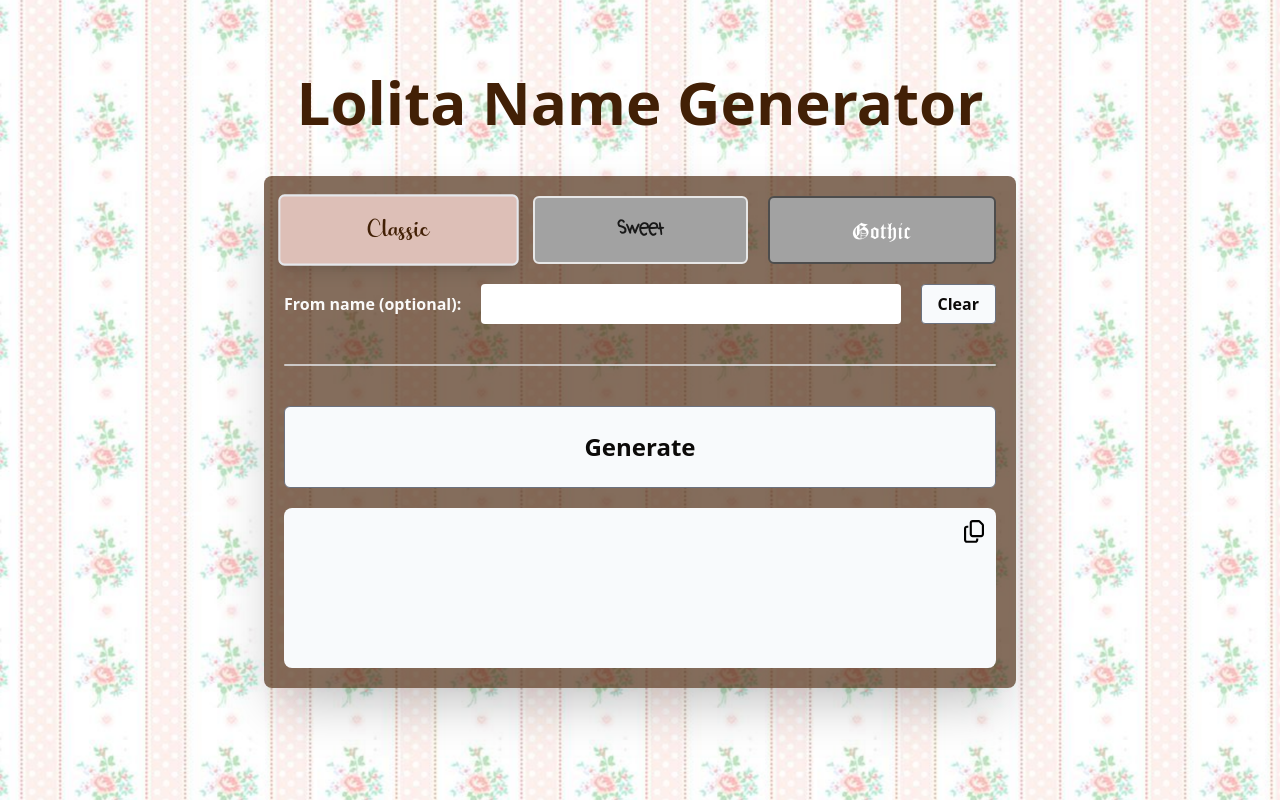
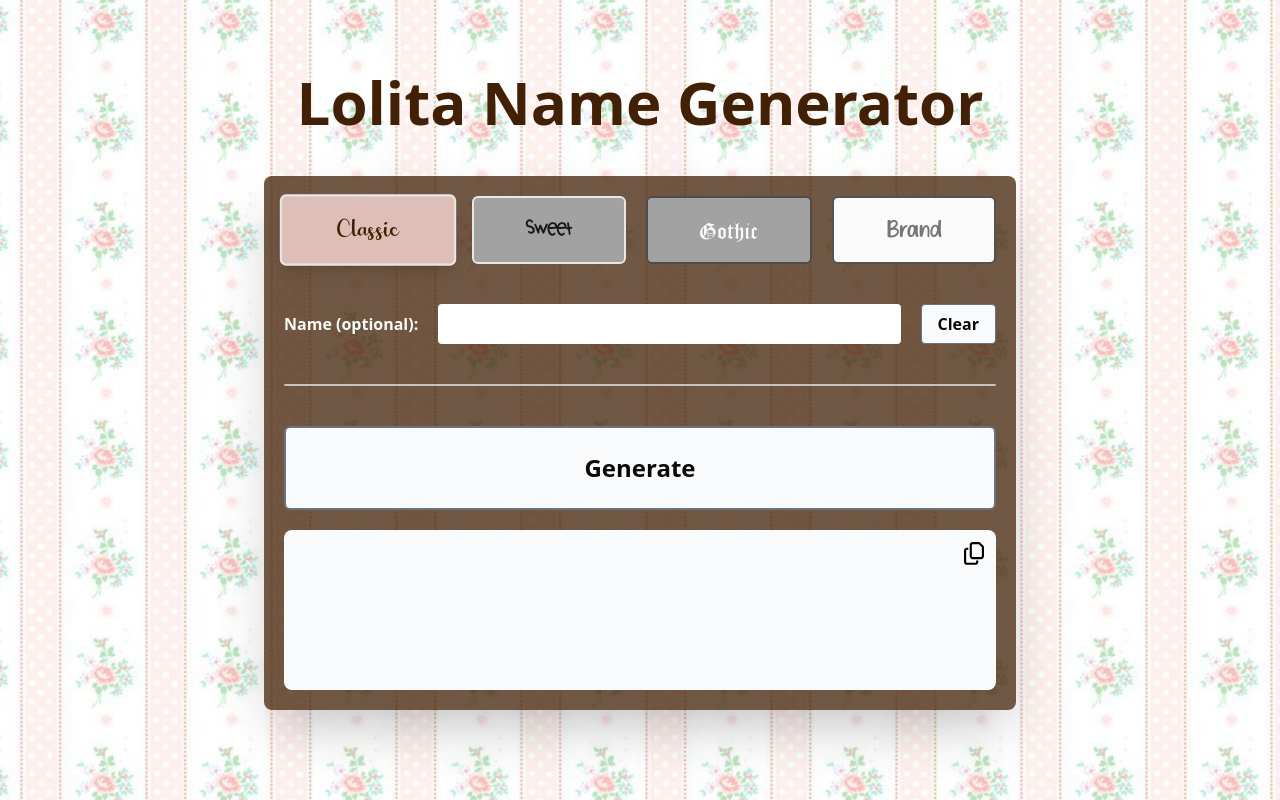
Before and after one commit to Yintzu/LolitaNameGenerator, a React (Vite) app: page / in a window 1280 px wide. Built offline with nearby package versions, Linux system fonts and the light colour scheme; the HTML template or start-up script is replaced by a standard one.

Commit message:
Added brand button

```diff
--- a/src/App.tsx
+++ b/src/App.tsx
@@ -2,6 +2,7 @@ import { useRef, useState } from "react"
 import ModeButton from "./components/Buttons/ModeButtons"
 import GenerateButton from "./components/Buttons/GenerateButton"
 import {
+  brandWords,
   classicLolitaWords,
   gothicLolitaWords,
   sweetLolitaWords,
@@ -14,6 +15,7 @@ enum Mode {
   Classic = "classic",
   Sweet = "sweet",
   Gothic = "gothic",
+  Brand = "brand",
 }
 
 const modeMap = {
@@ -38,6 +40,13 @@ const modeMap = {
     textColor: "text-stone-50",
     bgColor: "bg-black",
   },
+  [Mode.Brand]: {
+    words: brandWords,
+    bg: "bg-brand",
+    anim: "animate-bgPan-brand",
+    textColor: "text-cyan-600",
+    bgColor: "bg-cyan-600",
+  },
 }
 
 function App() {
@@ -45,6 +54,8 @@ function App() {
   const [result, setResult] = useState("")
   const [name, setName] = useState("")
   const resultRef = useRef<HTMLDivElement>(null)
+  const resultTextRef = useRef<HTMLSpanElement>(null)
+  const [key, setKey] = useState(0)
 
   const copyResultToClipboardAsImage = async () => {
     try {
@@ -95,6 +106,10 @@ function App() {
       wordArray.push(newWord)
     }
     setResult(wordArray.join(" "))
+
+    if (!resultTextRef.current) return
+    resultTextRef.current.style.animationName = "pop-in"
+    setKey((prevKey) => prevKey + 1)
   }
 
   return (
@@ -112,9 +127,9 @@ function App() {
           Lolita Name Generator
         </h1>
         <div
-          className={`rounded-lg bg-opacity-65 p-5 shadow-2xl ${modeMap[mode].bgColor} flex w-full flex-col gap-10`}
+          className={`rounded-lg bg-opacity-75 p-5 shadow-2xl ${modeMap[mode].bgColor} flex w-full flex-col gap-10`}
         >
-          <div className="flex flex-col gap-5">
+          <div className="flex flex-col gap-10">
             <div id="modeButtons" className="flex w-full gap-5">
               <ModeButton
                 id="classic"
@@ -136,14 +151,22 @@ function App() {
                 id="gothic"
                 onClick={() => setMode(Mode.Gothic)}
                 isSelected={mode === Mode.Gothic}
-                className={`border-blue-700 bg-black text-white ${modeMap[Mode.Gothic].textColor} font-gothic`}
+                className={`border-blue-700 bg-black ${modeMap[Mode.Gothic].textColor} font-gothic`}
               >
                 Gothic
+              </ModeButton>
+              <ModeButton
+                id="brand"
+                onClick={() => setMode(Mode.Brand)}
+                isSelected={mode === Mode.Brand}
+                className={`border-pink-600 bg-slate-50 ${modeMap[Mode.Brand].textColor} font-brand`}
+              >
+                Brand
               </ModeButton>
             </div>
             <div className="flex items-center gap-5">
               <span className="font-semibold text-stone-50">
-                From name (optional):
+                Name (optional):
               </span>
               <input
                 type="text"
@@ -152,7 +175,7 @@ function App() {
                 value={name}
               />
               <button
-                className="h-10 rounded border border-gray-500 bg-slate-50 px-4 font-semibold transition hover:bg-slate-300"
+                className="active:shadow-button-press h-10 rounded border border-gray-500 bg-slate-50 px-4 font-semibold active:bg-slate-100"
                 disabled={!name}
                 onClick={() => setName("")}
               >
@@ -160,16 +183,22 @@ function App() {
               </button>
             </div>
           </div>
-          <hr className="rounded-full opacity-75 border-t-2" />
+          <hr className="rounded-full border-t-2 opacity-75" />
           <div className="flex flex-col gap-5">
             <GenerateButton onClick={handleGenerate}>Generate</GenerateButton>
             <div className="relative">
               <div
                 id="result"
                 ref={resultRef}
-                className="relative grid h-40 w-full place-items-center rounded-lg bg-slate-50 text-2xl font-semibold"
+                className="relative grid h-40 w-full place-items-center rounded-lg bg-slate-50 "
               >
-                {result}
+                <span
+                  key={result}
+                  ref={resultTextRef}
+                  className="animate-pop-in text-2xl font-semibold [backface-visibility:hidden]"
+                >
+                  {result}
+                </span>
               </div>
               <CopyButton onClick={copyResultToClipboardAsImage} />
             </div>
--- a/src/components/Buttons/GenerateButton.tsx
+++ b/src/components/Buttons/GenerateButton.tsx
@@ -14,7 +14,8 @@ const GenerateButton = ({
 }: ButtonTypes) => {
   return (
     <button
-      className={`flex-grow rounded-md border border-gray-500 bg-slate-50 px-4 py-6 text-2xl font-semibold transition hover:bg-slate-300 w-full${
+      className={`flex-grow rounded-md border-2 border-gray-500 bg-slate-50 px-4 py-6 text-2xl
+      font-semibold active:shadow-button-press active:bg-slate-100 w-full${
         className ? ` ${className}` : ""
       }`}
       onClick={onClick}
--- a/src/data/words.ts
+++ b/src/data/words.ts
@@ -53,7 +53,6 @@ export const classicLolitaWords = [
   "Parasol",
   "Amulet",
   "Bustle",
-  "Cravat",
   "Diaphanous",
   "Exquisite",
   "Filigree",
@@ -150,7 +149,6 @@ export const sweetLolitaWords = [
   "Meringue",
   "Pompadour",
   "Sundae",
-  "Toy",
   "Cream Puff",
   "Fantasy",
   "Jumper Skirt",
@@ -286,3 +284,41 @@ export const gothicLolitaWords = [
   "Vestment",
   "Weeping Willow",
 ]
+
+export const brandWords = [
+  "Atelier",
+  "Sloth",
+  "Angelic",
+  "Alice",
+  "Belle",
+  "Enchanted",
+  "Pretty",
+  "Innocent",
+  "Lady",
+  "Eden",
+  "Stacia",
+  "Garden",
+  "Kingdom",
+  "Amber",
+  "Forest",
+  "Aurora",
+  "Ariel",
+  "House",
+  "Milk",
+  "Bonnie",
+  "Rabbit",
+  "Pink",
+  "Honey",
+  "Luna",
+  "Moonrise",
+  "Theater",
+  "Sailor",
+  "Pumpkin",
+  "Cat",
+  "Rain",
+  "Strawberry",
+  "Witch",
+  "Tears",
+  "Meta",
+  "Mori"
+]
--- a/src/input.css
+++ b/src/input.css
@@ -20,4 +20,10 @@
     src: url("/fonts/ElegantHandwriting.otf") format("opentype");
     font-weight: 400;
   }
+
+  @font-face {
+    font-family: "BrandFont";
+    src: url("/fonts/PeachCake.otf") format("opentype");
+    font-weight: 400;
+  }
 }
--- a/src/output.css
+++ b/src/output.css
@@ -468,6 +468,14 @@ video {
   font-weight: 400;
 }
 
+@font-face {
+  font-family: "BrandFont";
+
+  src: url("/fonts/PeachCake.otf") format("opentype");
+
+  font-weight: 400;
+}
+
 *, ::before, ::after {
   --tw-border-spacing-x: 0;
   --tw-border-spacing-y: 0;
@@ -669,6 +677,20 @@ video {
   transform: translate(var(--tw-translate-x), var(--tw-translate-y)) rotate(var(--tw-rotate)) skewX(var(--tw-skew-x)) skewY(var(--tw-skew-y)) scaleX(var(--tw-scale-x)) scaleY(var(--tw-scale-y));
 }
 
+@keyframes bgPan-brand {
+  0% {
+    background-position: 1600px 0px;
+  }
+
+  100% {
+    background-position: 0px 800px;
+  }
+}
+
+.animate-bgPan-brand {
+  animation: bgPan-brand 30s linear infinite;
+}
+
 @keyframes bgPan-classic {
   0% {
     background-position: 1000px 0px;
@@ -731,6 +753,24 @@ video {
   animation: copy-confirm 1s ease-out forwards;
 }
 
+@keyframes pop-in {
+  0% {
+    transform: scale(1) perspective(1px) translateZ(0);
+  }
+
+  20% {
+    transform: scale(1.1) perspective(1px) translateZ(0);
+  }
+
+  100% {
+    transform: scale(1) perspective(1px) translateZ(0);
+  }
+}
+
+.animate-pop-in {
+  animation: pop-in 0.4s ease-out forwards;
+}
+
 .flex-col {
   flex-direction: column;
 }
@@ -743,20 +783,12 @@ video {
   align-items: center;
 }
 
-.gap-4 {
-  gap: 1rem;
-}
-
-.gap-6 {
-  gap: 1.5rem;
+.gap-10 {
+  gap: 2.5rem;
 }
 
 .gap-5 {
   gap: 1.25rem;
-}
-
-.gap-10 {
-  gap: 2.5rem;
 }
 
 .overflow-hidden {
@@ -771,16 +803,16 @@ video {
   border-radius: 0.25rem;
 }
 
+.rounded-full {
+  border-radius: 9999px;
+}
+
 .rounded-lg {
   border-radius: 0.5rem;
 }
 
 .rounded-md {
   border-radius: 0.375rem;
-}
-
-.rounded-full {
-  border-radius: 9999px;
 }
 
 .border {
@@ -805,6 +837,11 @@ video {
   border-color: rgb(107 114 128 / var(--tw-border-opacity));
 }
 
+.border-pink-600 {
+  --tw-border-opacity: 1;
+  border-color: rgb(219 39 119 / var(--tw-border-opacity));
+}
+
 .bg-\[\#ddbfb7\] {
   --tw-bg-opacity: 1;
   background-color: rgb(221 191 183 / var(--tw-bg-opacity));
@@ -818,6 +855,11 @@ video {
 .bg-black {
   --tw-bg-opacity: 1;
   background-color: rgb(0 0 0 / var(--tw-bg-opacity));
+}
+
+.bg-cyan-600 {
+  --tw-bg-opacity: 1;
+  background-color: rgb(8 145 178 / var(--tw-bg-opacity));
 }
 
 .bg-gray-400 {
@@ -845,8 +887,12 @@ video {
   background-color: rgb(66 32 6 / var(--tw-bg-opacity));
 }
 
-.bg-opacity-65 {
-  --tw-bg-opacity: 0.65;
+.bg-opacity-75 {
+  --tw-bg-opacity: 0.75;
+}
+
+.bg-brand {
+  background-image: url('/brandbg.jpg');
 }
 
 .bg-classic {
@@ -893,16 +939,16 @@ video {
   padding-left: 0.5rem;
 }
 
-.pt-10 {
-  padding-top: 2.5rem;
-}
-
 .pt-12 {
   padding-top: 3rem;
 }
 
 .text-center {
   text-align: center;
+}
+
+.font-brand {
+  font-family: BrandFont, sans-serif;
 }
 
 .font-classic {
@@ -940,6 +986,11 @@ video {
   font-weight: 600;
 }
 
+.text-cyan-600 {
+  --tw-text-opacity: 1;
+  color: rgb(8 145 178 / var(--tw-text-opacity));
+}
+
 .text-purple-950 {
   --tw-text-opacity: 1;
   color: rgb(59 7 100 / var(--tw-text-opacity));
@@ -953,11 +1004,6 @@ video {
 .text-stone-950 {
   --tw-text-opacity: 1;
   color: rgb(12 10 9 / var(--tw-text-opacity));
-}
-
-.text-white {
-  --tw-text-opacity: 1;
-  color: rgb(255 255 255 / var(--tw-text-opacity));
 }
 
 .text-yellow-950 {
@@ -975,21 +1021,15 @@ video {
   box-shadow: var(--tw-ring-offset-shadow, 0 0 #0000), var(--tw-ring-shadow, 0 0 #0000), var(--tw-shadow);
 }
 
+.shadow-2xl {
+  --tw-shadow: 0 25px 50px -12px rgb(0 0 0 / 0.25);
+  --tw-shadow-colored: 0 25px 50px -12px var(--tw-shadow-color);
+  box-shadow: var(--tw-ring-offset-shadow, 0 0 #0000), var(--tw-ring-shadow, 0 0 #0000), var(--tw-shadow);
+}
+
 .shadow-lg {
   --tw-shadow: 0 10px 15px -3px rgb(0 0 0 / 0.1), 0 4px 6px -4px rgb(0 0 0 / 0.1);
   --tw-shadow-colored: 0 10px 15px -3px var(--tw-shadow-color), 0 4px 6px -4px var(--tw-shadow-color);
-  box-shadow: var(--tw-ring-offset-shadow, 0 0 #0000), var(--tw-ring-shadow, 0 0 #0000), var(--tw-shadow);
-}
-
-.shadow-md {
-  --tw-shadow: 0 4px 6px -1px rgb(0 0 0 / 0.1), 0 2px 4px -2px rgb(0 0 0 / 0.1);
-  --tw-shadow-colored: 0 4px 6px -1px var(--tw-shadow-color), 0 2px 4px -2px var(--tw-shadow-color);
-  box-shadow: var(--tw-ring-offset-shadow, 0 0 #0000), var(--tw-ring-shadow, 0 0 #0000), var(--tw-shadow);
-}
-
-.shadow-2xl {
-  --tw-shadow: 0 25px 50px -12px rgb(0 0 0 / 0.25);
-  --tw-shadow-colored: 0 25px 50px -12px var(--tw-shadow-color);
   box-shadow: var(--tw-ring-offset-shadow, 0 0 #0000), var(--tw-ring-shadow, 0 0 #0000), var(--tw-shadow);
 }
 
@@ -998,18 +1038,14 @@ video {
   filter: var(--tw-blur) var(--tw-brightness) var(--tw-contrast) var(--tw-grayscale) var(--tw-hue-rotate) var(--tw-invert) var(--tw-saturate) var(--tw-sepia) var(--tw-drop-shadow);
 }
 
-.transition {
-  transition-property: color, background-color, border-color, text-decoration-color, fill, stroke, opacity, box-shadow, transform, filter, -webkit-backdrop-filter;
-  transition-property: color, background-color, border-color, text-decoration-color, fill, stroke, opacity, box-shadow, transform, filter, backdrop-filter;
-  transition-property: color, background-color, border-color, text-decoration-color, fill, stroke, opacity, box-shadow, transform, filter, backdrop-filter, -webkit-backdrop-filter;
+.transition-all {
+  transition-property: all;
   transition-timing-function: cubic-bezier(0.4, 0, 0.2, 1);
   transition-duration: 150ms;
 }
 
-.transition-all {
-  transition-property: all;
-  transition-timing-function: cubic-bezier(0.4, 0, 0.2, 1);
-  transition-duration: 150ms;
+.\[backface-visibility\:hidden\] {
+  backface-visibility: hidden;
 }
 
 .\[width\:200vw\] {
@@ -1020,3 +1056,14 @@ video {
   --tw-bg-opacity: 1;
   background-color: rgb(203 213 225 / var(--tw-bg-opacity));
 }
+
+.active\:bg-slate-100:active {
+  --tw-bg-opacity: 1;
+  background-color: rgb(241 245 249 / var(--tw-bg-opacity));
+}
+
+.active\:shadow-button-press:active {
+  --tw-shadow: 0px 0px 5px rgba(0,0,0,0.5) inset;;
+  --tw-shadow-colored: 0px 0px 5px var(--tw-shadow-color);
+  box-shadow: var(--tw-ring-offset-shadow, 0 0 #0000), var(--tw-ring-shadow, 0 0 #0000), var(--tw-shadow);
+}
```
Also changed, not shown: src/components/CopyButton.tsx (+19 -7 lines), tailwind.config.js (+21 -0 lines), public/brandbg.jpg (added), public/fonts/PeachCake.otf (added).
